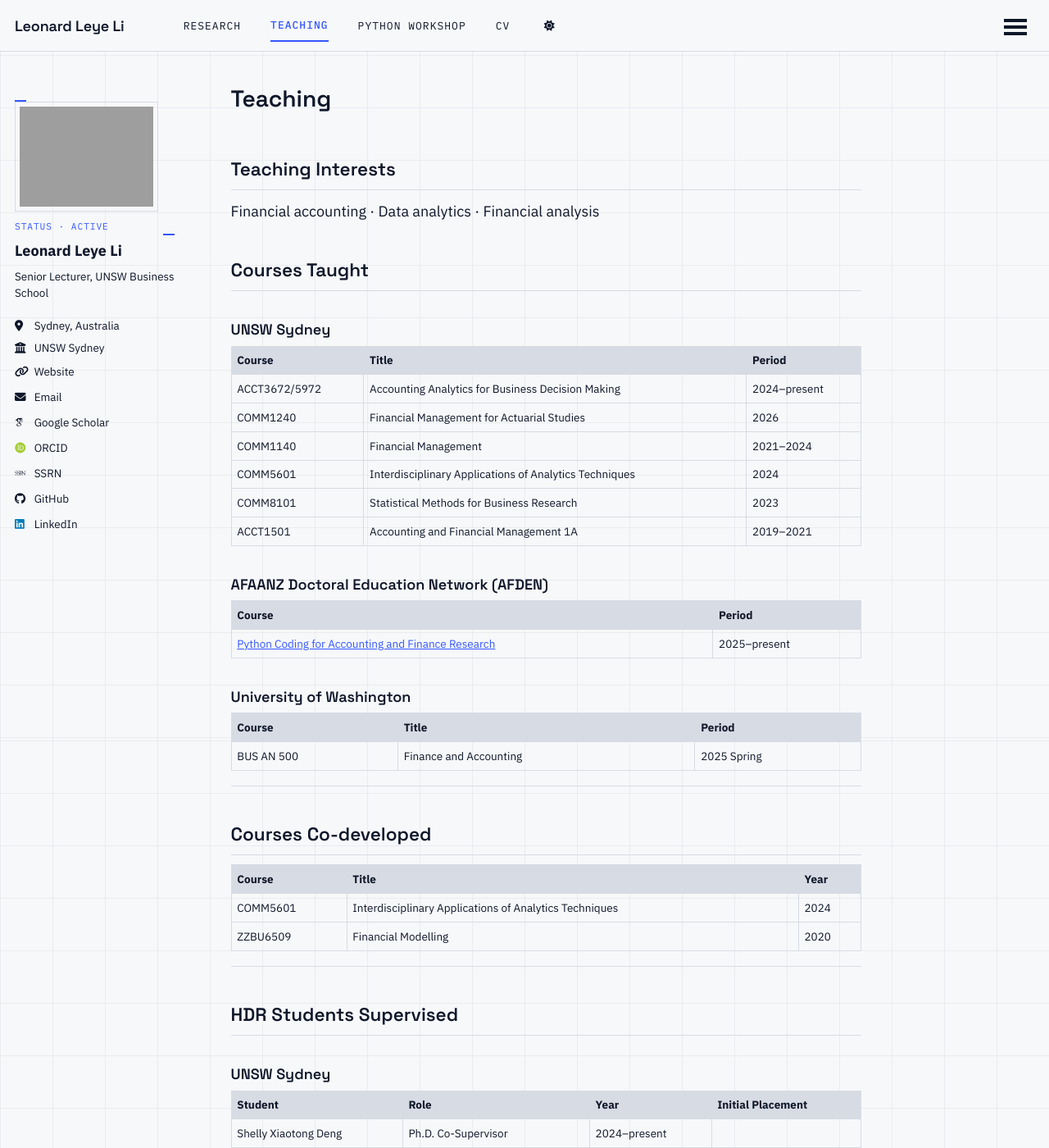
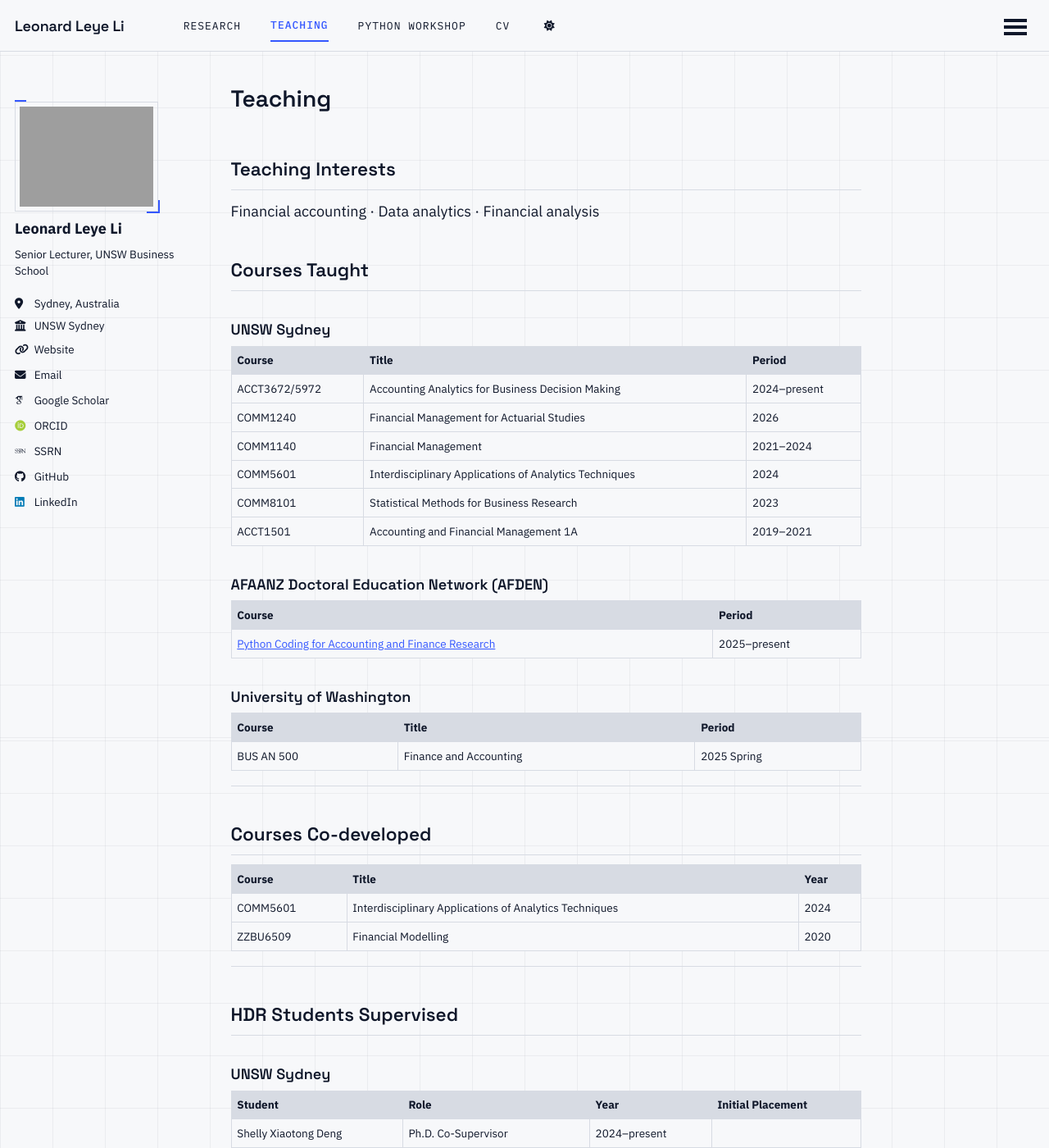
Before and after one commit to leonard67/leonard67.github.io, a Jekyll site: the page built from _pages/teaching.md, in a window 1280 px wide and 1400 px high. Shown: the whole window at 82% size. Built offline with Jekyll 4.4.1, drawn with Linux system fonts in a browser that asks for light colours; some web fonts are replaced; a script that is not in the unit is left out; some of the changed text lies outside the part shown.

Commit message:
Polish theme details: avatar brackets, collapsible headings, table backgrounds
- Fix bottom-right avatar bracket, which was positioned relative to a
  full-width wrapper instead of the photo itself; remove the "Status ·
  Active" label
- Stop the section-heading underline from bleeding into collapsible
  <details> triggers, and restore the missing vertical rhythm between
  stacked ones
- Give tables a solid background matching the page so the grid texture
  no longer shows through and clashes with table borders
- Add a University of Auckland HDR supervision entry to the teaching page

Co-Authored-By: Claude Sonnet 5 <noreply@anthropic.com>

```diff
--- a/_includes/author-profile.html
+++ b/_includes/author-profile.html
@@ -12,7 +12,6 @@
     {% else %}
     	<img src="{{ author.avatar | prepend: "/images/" | prepend: base_path }}" class="author__avatar" alt="{{ author.name }}"  fetchpriority="high" />
     {% endif %}
-    <div class="author__status">Status &middot; Active</div>
   </div>
 
   <div class="author__content">
--- a/_sass/layout/_page.scss
+++ b/_sass/layout/_page.scss
@@ -53,6 +53,21 @@
   h2 {
     padding-bottom: 0.5em;
     border-bottom: 1px solid var(--global-border-color);
+  }
+
+  /* collapsible section triggers (<details><summary><h2>...) shouldn't carry
+     the section-heading underline — it renders as a stray line under the
+     heading text, not a full-width rule, and looks broken when collapsed */
+  details summary h2 {
+    padding-bottom: 0;
+    border-bottom: none;
+  }
+
+  /* the summary h2 is forced display:inline (see above), so its own
+     margin-top does nothing for vertical spacing — restore the same
+     rhythm between stacked <details> blocks that headings get elsewhere */
+  details {
+    margin-top: 2.5em;
   }
 
   p, li, dl {
--- a/_sass/layout/_sidebar.scss
+++ b/_sass/layout/_sidebar.scss
@@ -149,7 +149,7 @@
 
   @include breakpoint($large) {
     display: block;
-    width: auto;
+    width: fit-content;
     height: auto;
     position: relative;
   }
@@ -189,20 +189,6 @@
       border-left: none;
       border-top: none;
     }
-  }
-}
-
-.author__status {
-  display: none;
-  font-family: $monospace;
-  font-size: $type-size-8;
-  letter-spacing: 0.08em;
-  text-transform: uppercase;
-  color: var(--global-base-color);
-  margin-top: 10px;
-
-  @include breakpoint($large) {
-    display: block;
   }
 }
 
--- a/_sass/layout/_tables.scss
+++ b/_sass/layout/_tables.scss
@@ -9,6 +9,7 @@ table {
   font-size: $type-size-6;
   border-collapse: collapse;
   border: 1px solid var(--global-border-color);
+  background-color: var(--global-bg-color);
 
   & + table {
     margin-top: 1em;
```
Also changed, not shown: _pages/teaching.md (+5 -0 lines).
